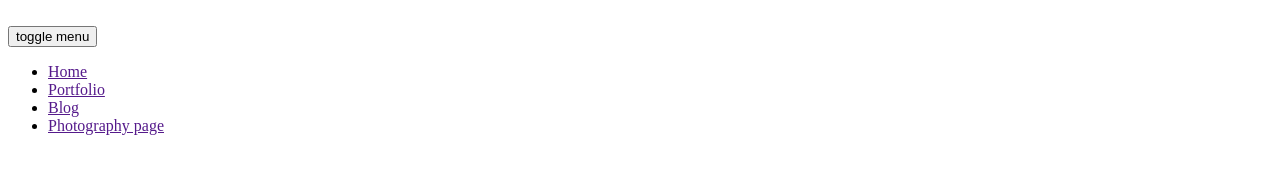
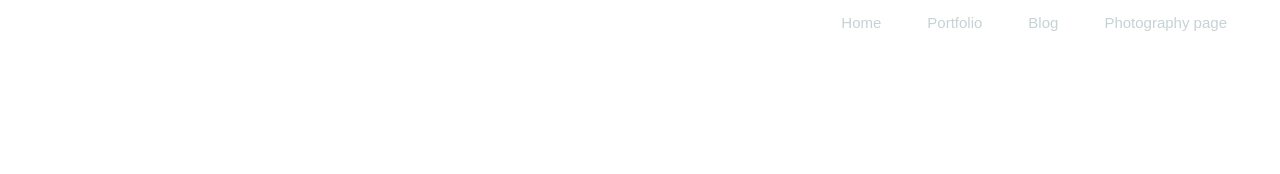
Before and after one commit to alphin-roy2000/pw, a plain HTML site: page AR wepage assets/blog.html in a window 1280 px wide. Drawn offline with nearby package versions, Linux system fonts and the light colour scheme.

Commit message:
first commitzssf

```diff
--- a/AR wepage assets/blog.html
+++ b/AR wepage assets/blog.html
@@ -3,7 +3,7 @@
 <head>
   <meta charset="UTF-8">
   <meta name="viewport" content="width=device-width, initial-scale=1.0">
-  <link rel="stylesheet" href="./AR wepage assets/style2.css">
+  <link rel="stylesheet" href="./style2.css">
   <title>Document</title>
 </head>
 <body>
@@ -42,7 +42,7 @@
 
 
         <script src="https://cdnjs.cloudflare.com/ajax/libs/jquery/3.2.1/jquery.js"></script>
-        <script src="./AR wepage assets/js01.js"></script>
+        <script src="./js01.js"></script>
 
 </body>
 </html>
```
